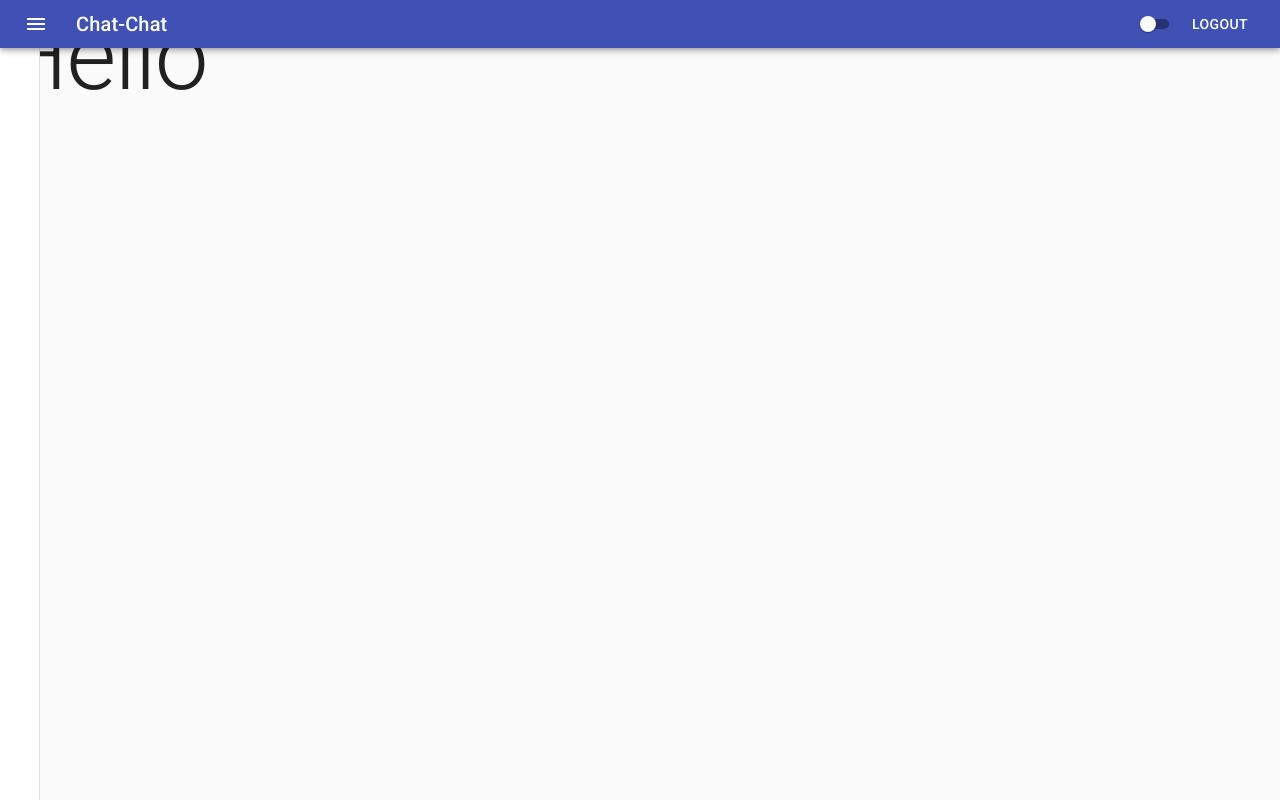
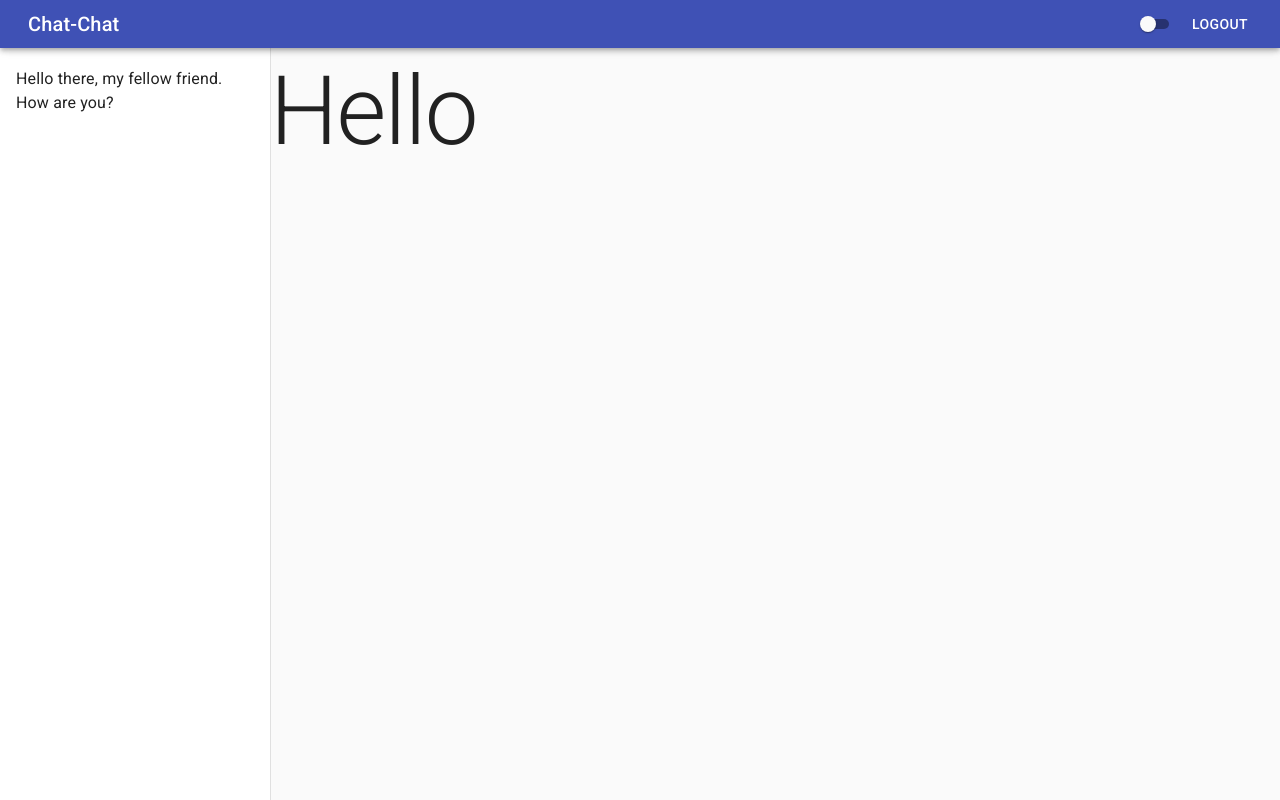
Before and after one commit to InveterateCoder/chatchat, a React app: page / in a window 1280 px wide. Built offline with nearby package versions, Linux system fonts and the light colour scheme.

Commit message:
constructing skeleton

```diff
--- a/package.json
+++ b/package.json
@@ -23,6 +23,7 @@
   "dependencies": {
     "@material-ui/core": "^4.11.0",
     "@material-ui/icons": "^4.9.1",
+    "clsx": "^1.1.1",
     "dotenv": "^8.2.0",
     "express": "^4.17.1",
     "prop-types": "^15.7.2",
--- a/src/App.jsx
+++ b/src/App.jsx
@@ -1,25 +1,18 @@
 import React from 'react'
-import PropTypes from 'prop-types'
 import { ThemeProvider, CssBaseline } from '@material-ui/core'
-import { connect } from 'react-redux'
-import Main from './Main.jsx'
+import { useSelector } from 'react-redux'
+import Home from './Home.jsx'
 import getTheme from './theme'
 
-const mapStateToProps = ({ dark }) => ({
-  theme: getTheme(dark),
-})
-
-function App({ theme }) {
+// eslint-disable-next-line react/prop-types
+function App() {
+  const theme = useSelector(({ dark }) => getTheme(dark))
   return (
     <ThemeProvider theme={theme}>
       <CssBaseline />
-      <Main />
+      <Home />
     </ThemeProvider>
   )
 }
 
-App.propTypes = {
-  theme: PropTypes.isRequired,
-}
-
-export default connect(mapStateToProps)(App)
+export default App
--- a/src/AppBar.jsx
+++ b/src/AppBar.jsx
@@ -1,19 +1,25 @@
 import React from 'react'
-import PropTypes from 'prop-types'
 import {
   AppBar, Toolbar, IconButton,
-  Typography, Button, makeStyles, Switch,
+  Typography, Button, makeStyles, Switch, Grow
 } from '@material-ui/core'
 import MenuIcon from '@material-ui/icons/Menu'
-import { connect } from 'react-redux'
-import { setDark } from './store/actions'
+import CloseIcon from '@material-ui/icons/Close'
+import { useDispatch, useSelector } from 'react-redux'
+import clsx from 'clsx'
+import { setDark, setDrawerOpen, dType } from './store/actions'
 
 const useStyles = makeStyles((theme) => ({
-  menuButton: {
-    marginRight: theme.spacing(2),
-  },
   title: {
     flexGrow: 1,
+    marginLeft: theme.spacing(2),
+    transition: theme.transitions.create(['margin'], {
+      easing: theme.transitions.easing.easeOut,
+      duration: theme.transitions.duration.leavingScreen,
+    }),
+  },
+  titleOpen: {
+    marginLeft: theme.spacing(-4),
   },
   switch: {
     marginRight: theme.spacing(1),
@@ -23,25 +29,34 @@ const useStyles = makeStyles((theme) => ({
   },
 }))
 
-const mapStateToProps = ({ dark }) => ({ dark: dark || false })
-const mapDispatchToProps = { makeDark: setDark }
-
-function ChatAppBar({ dark, makeDark }) {
+function ChatAppBar() {
+  const dark = useSelector((state) => state.dark || false)
+  const dopen = useSelector((state) => state.dopen)
+  const dtype = useSelector((state) => state.dtype)
+  const dispatch = useDispatch()
   const classes = useStyles()
 
   return (
     <AppBar position="fixed" className={classes.aboveDrawer}>
       <Toolbar variant="dense">
-        <IconButton edge="start" color="inherit" className={classes.menuButton}>
-          <MenuIcon />
-        </IconButton>
-        <Typography variant="h6" className={classes.title}>
+        <Grow in={dtype !== dType.permanent}>
+          <IconButton
+            edge="start"
+            color="inherit"
+            onClick={() => dispatch(setDrawerOpen(!dopen))}
+          >
+            {
+              dopen ? <CloseIcon /> : <MenuIcon />
+            }
+          </IconButton>
+        </Grow>
+        <Typography variant="h6" className={clsx(classes.title, { [classes.titleOpen]: dtype === dType.permanent })}>
           Chat-Chat
         </Typography>
         <Switch
-          color="inherit"
+          color="default"
           checked={dark}
-          onChange={({ target: { checked } }) => makeDark(checked)}
+          onChange={({ target: { checked } }) => dispatch(setDark(checked))}
           size="small"
           className={classes.switch}
         />
@@ -51,9 +66,4 @@ function ChatAppBar({ dark, makeDark }) {
   )
 }
 
-ChatAppBar.propTypes = {
-  dark: PropTypes.bool.isRequired,
-  makeDark: PropTypes.func.isRequired,
-}
-
-export default connect(mapStateToProps, mapDispatchToProps)(ChatAppBar)
+export default ChatAppBar
--- a/src/Drawer.jsx
+++ b/src/Drawer.jsx
@@ -1,20 +1,28 @@
-import React from 'react'
-import { Drawer, Typography, makeStyles } from '@material-ui/core'
-
-const useStyles = makeStyles((theme) => ({
-  toolbarMargin: theme.mixins.toolbar,
-}))
+import React, { useEffect } from 'react'
+import { Drawer, useMediaQuery, useTheme } from '@material-ui/core'
+import { useSelector, useDispatch } from 'react-redux'
+import { setDrawerType, setDrawerOpen } from './store/actions'
+import Users from './Users.jsx'
 
 function AppDrawer() {
-  const classes = useStyles()
-
+  const dtype = useSelector((state) => state.dtype)
+  const dopen = useSelector((state) => state.dopen || false)
+  const dispatch = useDispatch()
+  const theme = useTheme()
+  const sm = useMediaQuery(theme.breakpoints.down('sm'))
+  const md = useMediaQuery(theme.breakpoints.down('md'))
+  useEffect(() => {
+    dispatch(setDrawerType(sm, md))
+  }, [sm, md])
   return (
-    <>
-      <Drawer anchor="left" open variant="permanent">
-        <h3>Hello</h3>
-      </Drawer>
-      <Typography variant="h1">Hello</Typography>
-    </>
+    <Drawer
+      anchor="left"
+      open={dopen}
+      variant={dtype}
+      onClose={() => dispatch(setDrawerOpen(false))}
+    >
+      <Users />
+    </Drawer>
   )
 }
 
--- /dev/null
+++ b/src/Home.jsx
@@ -0,0 +1,14 @@
+import React from 'react'
+import AppBar from './AppBar.jsx'
+import Drawer from './Drawer.jsx'
+import Main from './Main.jsx'
+
+export default function Home() {
+  return (
+    <>
+      <AppBar />
+      <Drawer />
+      <Main />
+    </>
+  )
+}
--- a/src/Main.jsx
+++ b/src/Main.jsx
@@ -1,12 +1,43 @@
 import React from 'react'
-import AppBar from './AppBar.jsx'
-import Drawer from './Drawer.jsx'
+import { makeStyles, Typography } from '@material-ui/core'
+import { useSelector } from 'react-redux'
+import clsx from 'clsx'
+import { dType } from './store/actions'
 
-export default function Main() {
+const useStyles = makeStyles((theme) => ({
+  content: {
+    marginTop: theme.baseShiftTop,
+  },
+  contentOpen: {
+    marginLeft: theme.drawerWidth,
+    transition: theme.transitions.create(['margin'], {
+      easing: theme.transitions.easing.easeOut,
+      duration: theme.transitions.duration.enteringScreen,
+    }),
+  },
+  contentOpenNoTrans: {
+    marginLeft: theme.drawerWidth,
+  },
+}))
+
+function Main() {
+  const classes = useStyles()
+  const dtype = useSelector((state) => state.dtype)
+  const dopen = useSelector((state) => state.dopen || false)
+
   return (
-    <>
-      <AppBar />
-      <Drawer />
-    </>
+    <main
+      className={
+        clsx(classes.content,
+          {
+            [classes.contentOpen]: dopen && dtype !== dType.temporary,
+            [classes.contentOpenNoTrans]: dtype === dType.permanent,
+          })
+      }
+    >
+      <Typography variant="h1">Hello</Typography>
+    </main>
   )
 }
+
+export default Main
--- /dev/null
+++ b/src/Users.jsx
@@ -0,0 +1,30 @@
+import React from 'react'
+import {
+  List, ListItem, ListItemText, makeStyles
+} from '@material-ui/core'
+import { useSelector } from 'react-redux'
+import clsx from 'clsx'
+import { dType } from './store/actions'
+
+const useStyles = makeStyles((theme) => ({
+  list: {
+    width: theme.drawerWidth,
+  },
+  listPad: {
+    paddingTop: theme.baseShiftTop,
+  },
+}))
+
+function Users() {
+  const dtype = useSelector((state) => state.dtype)
+  const classes = useStyles()
+  return (
+    <List className={clsx(classes.list, { [classes.listPad]: dtype !== dType.temporary })}>
+      <ListItem>
+        <ListItemText primary="Hello there, my fellow friend. How are you?" />
+      </ListItem>
+    </List>
+  )
+}
+
+export default Users
--- a/src/store/actions.js
+++ b/src/store/actions.js
@@ -1,6 +1,28 @@
 export const SET_DARK = 'set_dark'
+export const SET_DRAWER_TYPE = 'set_drawer_type'
+export const SET_DRAWER_OPEN = 'set_drawer_open'
+
+export const dType = {
+  permanent: 'permanent',
+  persistent: 'persistent',
+  temporary: 'temporary',
+}
 
 export const setDark = (dark) => ({
   type: SET_DARK,
   payload: dark,
 })
+
+export const setDrawerType = (sm, md) => {
+  const type = SET_DRAWER_TYPE
+  let payload
+  if (sm) payload = dType.temporary
+  else if (md) payload = dType.persistent
+  else payload = dType.permanent
+  return { type, payload }
+}
+
+export const setDrawerOpen = (open) => ({
+  type: SET_DRAWER_OPEN,
+  payload: open,
+})
--- a/src/store/reducer.js
+++ b/src/store/reducer.js
@@ -1,9 +1,15 @@
-import { SET_DARK } from './actions'
+import {
+  SET_DARK, SET_DRAWER_TYPE, SET_DRAWER_OPEN,
+} from './actions'
 
 export default function reducer(state = {}, action) {
   switch (action.type) {
     case SET_DARK:
       return { ...state, dark: action.payload }
+    case SET_DRAWER_TYPE:
+      return { ...state, dtype: action.payload, dopen: false }
+    case SET_DRAWER_OPEN:
+      return { ...state, dopen: action.payload }
     default:
       return state
   }
--- a/src/theme.js
+++ b/src/theme.js
@@ -8,6 +8,8 @@ function getTheme(dark) {
     palette: {
       type: dark ? 'dark' : 'light',
     },
+    drawerWidth: 270,
+    baseShiftTop: 55,
   })
 }
 
```
